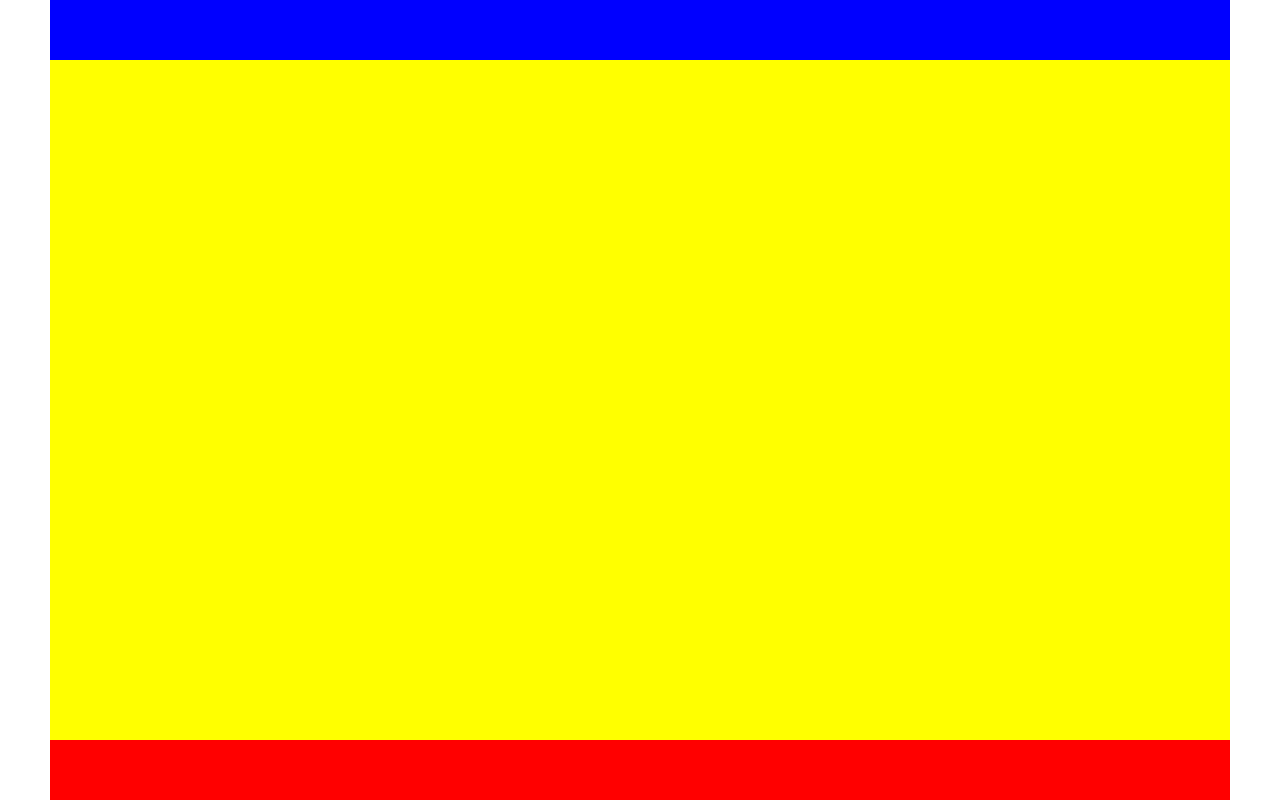
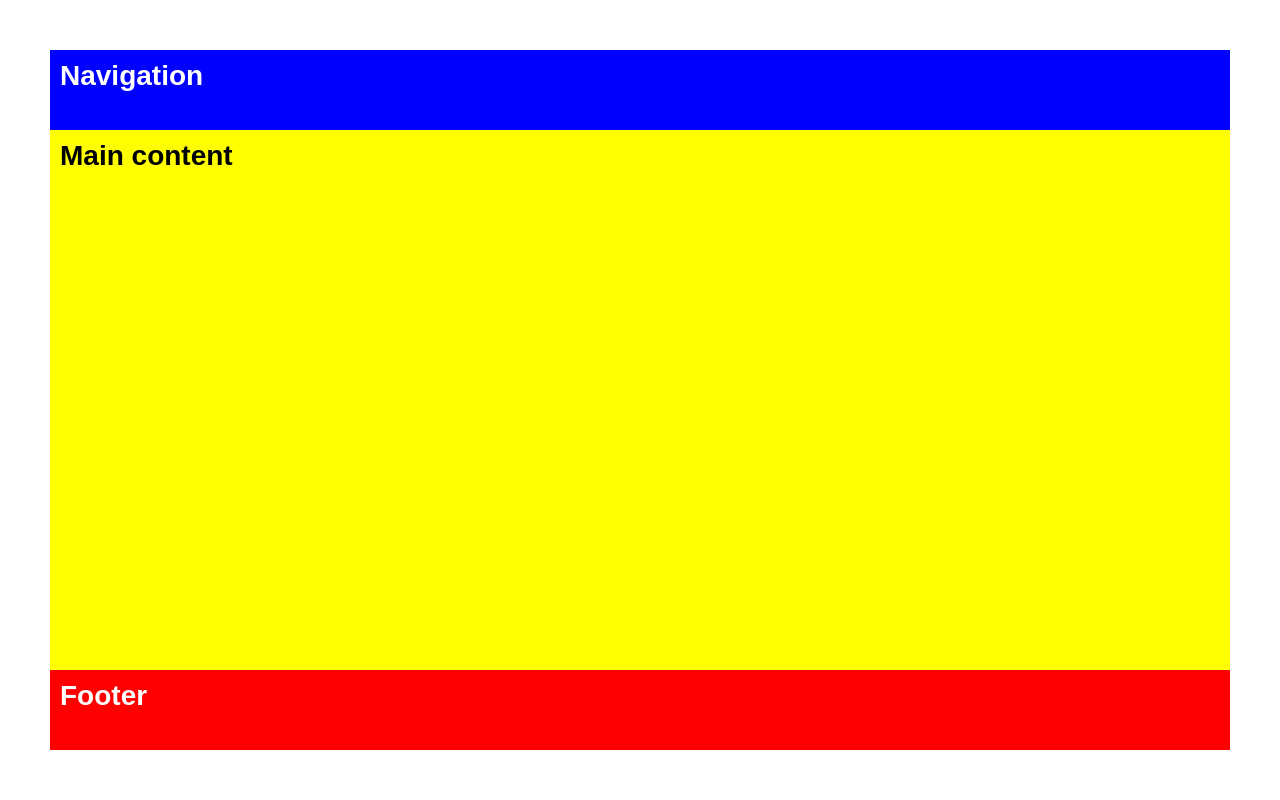
Before and after one commit to Sun-Mountain/flex-ex, a plain HTML site: page index.html in a window 1280 px wide. Drawn offline with Linux system fonts and the light colour scheme.

Commit message:
Added padding

```diff
--- a/index.html
+++ b/index.html
@@ -8,6 +8,9 @@
 
   <style>
     body {
+      font-family: Arial, Helvetica, sans-serif;
+      font-size: 28px;
+      font-weight: 700;
       margin: 0;
     }
 
@@ -18,27 +21,34 @@
       margin: 0 50px;
     }
 
-    header {
+    nav {
       background-color: blue;
+      color: white;
+      margin: 50px 0 0 0;
       min-height: 60px;
+      padding: 10px;
     }
 
     main {
       background-color: yellow;
       flex: 1;
+      padding: 10px;
     }
 
     footer {
       background-color: red;
+      color: white;
+      margin: 0 0 50px 0;
       min-height: 60px;
+      padding: 10px;
     }
   </style>
 </head>
 <body>
   <section>
-    <header></header>
-    <main></main>
-    <footer></footer>
+    <nav>Navigation</nav>
+    <main>Main content</main>
+    <footer>Footer</footer>
   </section>
 </body>
 </html>
```
